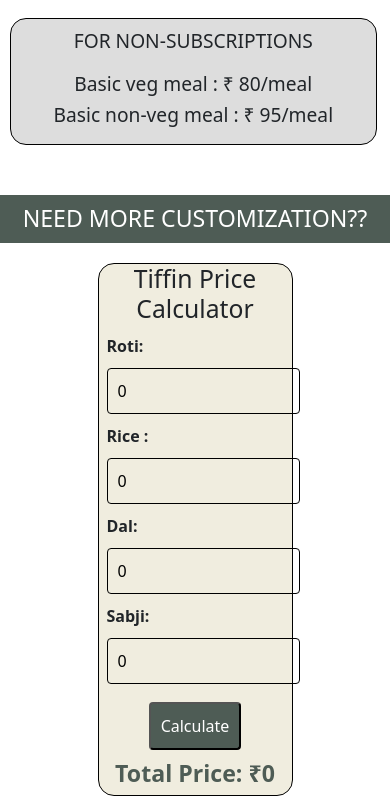
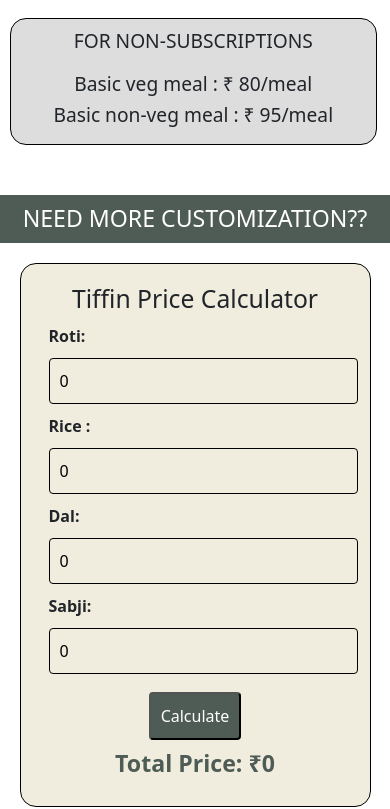
Before and after one commit to MealMate0321/Main-Website, a React (Vite) app: page /plans in a window 390 px wide. Shown: the part 907-1716 px from the top of the page. Built offline with nearby package versions, Linux system fonts and the light colour scheme.

Commit message:
responsive

```diff
--- a/src/assets/wrappers/Plans.js
+++ b/src/assets/wrappers/Plans.js
@@ -48,6 +48,7 @@ const Wrapper = styled.div`
         border: 1px solid black;
         width: 50%;
         margin: 20px auto;
+        padding: 20px;
         input{
             border: 1px solid black;
             border-radius: 4px;
@@ -85,6 +86,9 @@ const Wrapper = styled.div`
                 width: 94%;
             }
         }
+        .price-calculator{
+            width: 90%;
+        }
     }
 `
 
```
